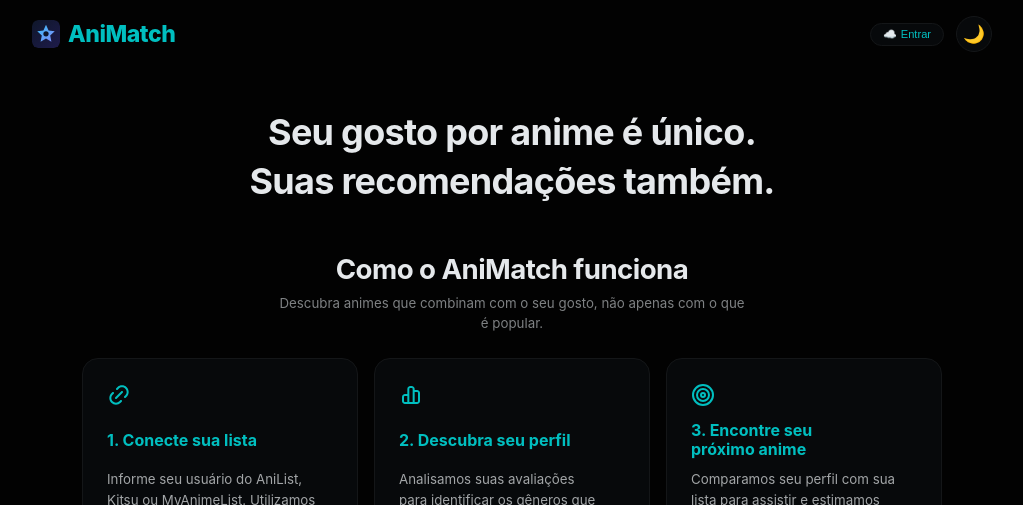
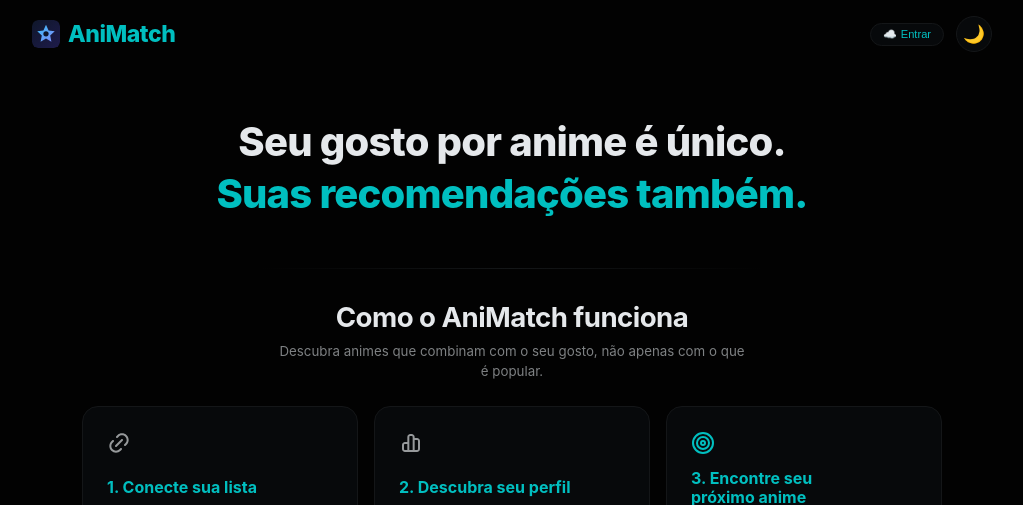
Before and after one commit to wagnergsantos/animatch, a React (Vite) app: page / in a window 1280 px wide. Shown: the top 505 px of the page, without its empty margins (128-1151 px from the left). Built offline with nearby package versions, Linux system fonts and the light colour scheme; no server answers.

Commit message:
style(landing): add cyan accent to hero headline, soft gradient divider and card icon color progression

```diff
--- a/src/components/LoginScreen.jsx
+++ b/src/components/LoginScreen.jsx
@@ -100,8 +100,9 @@ export default function LoginScreen({
       <section className={styles['hero-section']}>
         <h1 className={styles['hero-headline']}>
           Seu gosto por anime é único.<br />
-          Suas recomendações também.
+          <span className={styles['hero-headline-accent']}>Suas recomendações também.</span>
         </h1>
+        <div className={styles['hero-divider']} aria-hidden="true" />
       </section>
 
       {/* Conteúdo Principal */}
@@ -116,7 +117,7 @@ export default function LoginScreen({
           </div>
           <div className={styles['feature-grid']}>
             <div className={styles['feature-card']}>
-              <div className={styles['feature-icon-wrapper']} aria-hidden="true">
+              <div className={`${styles['feature-icon-wrapper']} ${styles['feature-icon-wrapper--muted']}`} aria-hidden="true">
                 <svg width="24" height="24" viewBox="0 0 24 24" fill="currentColor">
                   <path d="M18.2929 5.7071C16.4743 3.88849 13.5257 3.88849 11.7071 5.7071L10.7071 6.7071C10.3166 7.09763 9.68341 7.09763 9.29289 6.7071C8.90236 6.31658 8.90236 5.68341 9.29289 5.29289L10.2929 4.29289C12.8926 1.69322 17.1074 1.69322 19.7071 4.29289C22.3068 6.89255 22.3068 11.1074 19.7071 13.7071L18.7071 14.7071C18.3166 15.0976 17.6834 15.0976 17.2929 14.7071C16.9024 14.3166 16.9024 13.6834 17.2929 13.2929L18.2929 12.2929C20.1115 10.4743 20.1115 7.52572 18.2929 5.7071ZM15.7071 8.29289C16.0976 8.68341 16.0976 9.31658 15.7071 9.7071L9.7071 15.7071C9.31658 16.0976 8.68341 16.0976 8.29289 15.7071C7.90236 15.3166 7.90236 14.6834 8.29289 14.2929L14.2929 8.29289C14.6834 7.90236 15.3166 7.90236 15.7071 8.29289ZM6.7071 9.29289C7.09763 9.68341 7.09763 10.3166 6.7071 10.7071L5.7071 11.7071C3.88849 13.5257 3.88849 16.4743 5.7071 18.2929C7.52572 20.1115 10.4743 20.1115 12.2929 18.2929L13.2929 17.2929C13.6834 16.9024 14.3166 16.9024 14.7071 17.2929C15.0976 17.6834 15.0976 18.3166 14.7071 18.7071L13.7071 19.7071C11.1074 22.3068 6.89255 22.3068 4.29289 19.7071C1.69322 17.1074 1.69322 12.8926 4.29289 10.2929L5.29289 9.29289C5.68341 8.90236 6.31658 8.90236 6.7071 9.29289Z" />
                 </svg>
@@ -127,7 +128,7 @@ export default function LoginScreen({
               </p>
             </div>
             <div className={styles['feature-card']}>
-              <div className={styles['feature-icon-wrapper']} aria-hidden="true">
+              <div className={`${styles['feature-icon-wrapper']} ${styles['feature-icon-wrapper--muted']}`} aria-hidden="true">
                 <svg width="24" height="24" viewBox="0 0 24 24" fill="currentColor">
                   <path d="M11.33 5H12.66C13.2123 5 13.66 5.44771 13.66 6V19H10.33V6C10.33 5.44772 10.7777 5 11.33 5ZM15.66 19V9H18C18.5523 9 19 9.44772 19 10V18C19 18.5523 18.5523 19 18 19H15.66ZM15.66 7V6C15.66 4.34315 14.3169 3 12.66 3H11.33C9.67315 3 8.33 4.34315 8.33 6V11H6C4.34314 11 3 12.3431 3 14V18C3 19.6569 4.34315 21 6 21H18C19.6569 21 21 19.6569 21 18V10C21 8.34315 19.6569 7 18 7H15.66ZM8.33 13V19H6C5.44772 19 5 18.5523 5 18V14C5 13.4477 5.44771 13 6 13H8.33Z" />
                 </svg>
@@ -138,7 +139,7 @@ export default function LoginScreen({
               </p>
             </div>
             <div className={styles['feature-card']}>
-              <div className={styles['feature-icon-wrapper']} aria-hidden="true">
+              <div className={`${styles['feature-icon-wrapper']} ${styles['feature-icon-wrapper--accent']}`} aria-hidden="true">
                 <svg width="24" height="24" viewBox="0 0 24 24" fill="none" stroke="currentColor" strokeWidth="2" strokeLinecap="round" strokeLinejoin="round">
                   <circle cx="12" cy="12" r="10" />
                   <circle cx="12" cy="12" r="6" />
--- a/src/components/LoginScreen.module.css
+++ b/src/components/LoginScreen.module.css
@@ -94,21 +94,33 @@
   align-items: center;
 }
 
-/* 2. Hero Section: Chamada Expressiva + Slogan */
+/* 2. Hero Section: Chamada Expressiva + Destaque Ciano */
 .hero-section {
   text-align: center;
   max-width: 760px;
-  margin: var(--space-4) auto var(--space-12) auto;
+  margin: var(--space-6) auto 0 auto;
 }
 
 .hero-headline {
-  font-size: clamp(var(--text-lg), 3.2vw, 2.25rem);
-  font-weight: 700;
+  font-size: clamp(var(--text-lg), 3.5vw, 2.5rem);
+  font-weight: 800;
   color: var(--color-ink);
   letter-spacing: -0.02em;
   margin: 0 auto;
-  line-height: 1.35;
+  line-height: 1.3;
   text-wrap: balance;
+}
+
+.hero-headline-accent {
+  color: var(--color-primary);
+}
+
+.hero-divider {
+  width: 100%;
+  max-width: 500px;
+  height: 1px;
+  margin: var(--space-12) auto var(--space-8) auto;
+  background: linear-gradient(90deg, transparent, var(--color-border), transparent);
 }
 
 /* Container Principal do Conteúdo (Espaçamento vertical consistente: 40-48px) */
@@ -164,12 +176,19 @@
 }
 
 .feature-icon-wrapper {
-  color: var(--color-primary);
   margin-bottom: var(--space-3);
   display: inline-flex;
   align-items: center;
   justify-content: flex-start;
   line-height: 1;
+}
+
+.feature-icon-wrapper--muted {
+  color: oklch(0.68 0.005 240); /* Cinza monocromático elegante */
+}
+
+.feature-icon-wrapper--accent {
+  color: var(--color-primary); /* Ciano vivo como recompensa da recomendação */
 }
 
 .feature-title {
```
